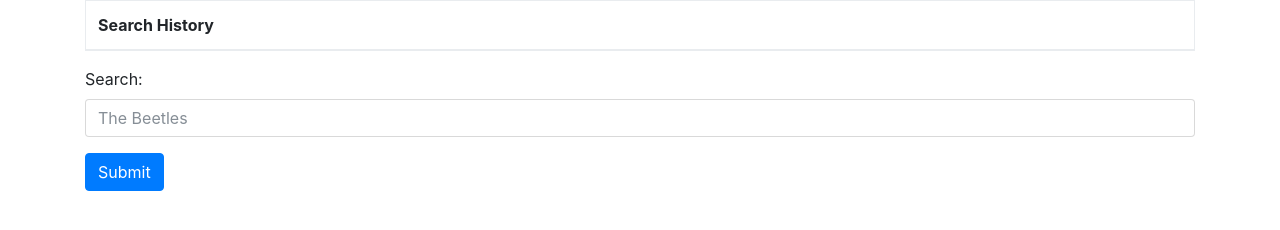
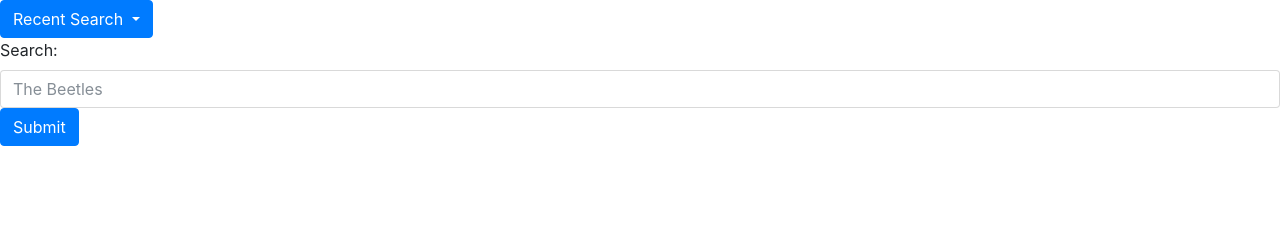
Before and after one commit to DCMAli/SongCheck, a plain HTML site: page index.html in a window 1280 px wide. Drawn offline with nearby package versions, Linux system fonts and the light colour scheme; no server answers.

Commit message:
Update index.html

```diff
--- a/index.html
+++ b/index.html
@@ -5,20 +5,14 @@
 	<link rel="stylesheet" href="https://maxcdn.bootstrapcdn.com/bootstrap/4.0.0-beta/css/bootstrap.min.css" integrity="sha384-/Y6pD6FV/Vv2HJnA6t+vslU6fwYXjCFtcEpHbNJ0lyAFsXTsjBbfaDjzALeQsN6M" crossorigin="anonymous">
 </head>
 <body>
-
-	<div class="container">
-		<div class="row">
-			<div class="col-md-12">
-				<div class="panel-body table-responsive">
-					<table class="table table-striped table-bordered table-hover table-condensed" id="employee-table">
-						<thead>
-							<th>Search History</th>
-						</thead>
-						<tbody id="insert-history-here"></tbody>
-					</table>
-				</div>
-			</div>
-		</div>
+	<div class="dropdown">
+    	<button class="btn btn-primary dropdown-toggle" type="button" data-toggle="dropdown">Recent Search
+    		<span class="caret"></span></button>
+    			<ul class="dropdown-menu">
+      				<li id="insert-history-here"></li>
+    			</ul>
+  		</div>
+	</div>
 
 		<div id="row">
 			<div id="col-md-12">
@@ -27,8 +21,9 @@
 						<div class="form-group">
 						    <label for="employee-name-input">Search:</label>
 						    <input type="text" class="form-control" id="search-input" placeholder="The Beetles">
+						    <button id="submit-button" type="submit" class="btn btn-primary">Submit</button>
+
 						</div>
-						<button id="submit-button" type="submit" class="btn btn-primary">Submit</button>
 					</form>
 				</div>
 			</div>
```
